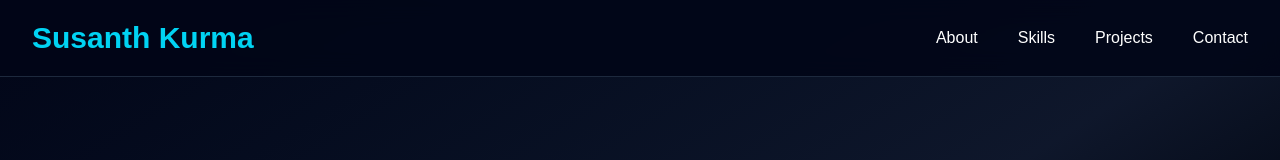
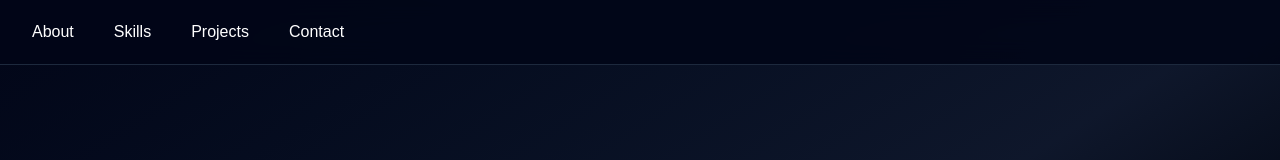
Before and after one commit to susanthkurma/portfolio, a Next.js app: page / in a window 1280 px wide. Shown: the top 160 px of the page. Built offline with nearby package versions, Linux system fonts and the light colour scheme.

Commit message:
name removed

```diff
--- a/components/Navbar.tsx
+++ b/components/Navbar.tsx
@@ -5,9 +5,6 @@
     <nav className="fixed top-0 w-full bg-slate-950/90 backdrop-blur-md border-b border-slate-800 z-50">
       <div className="max-w-7xl mx-auto flex justify-between items-center px-8 py-5">
 
-        <h1 className="text-3xl font-bold text-cyan-400">
-          Susanth Kurma
-        </h1>
 
         <div className="flex gap-10 text-white font-medium">
 
```
